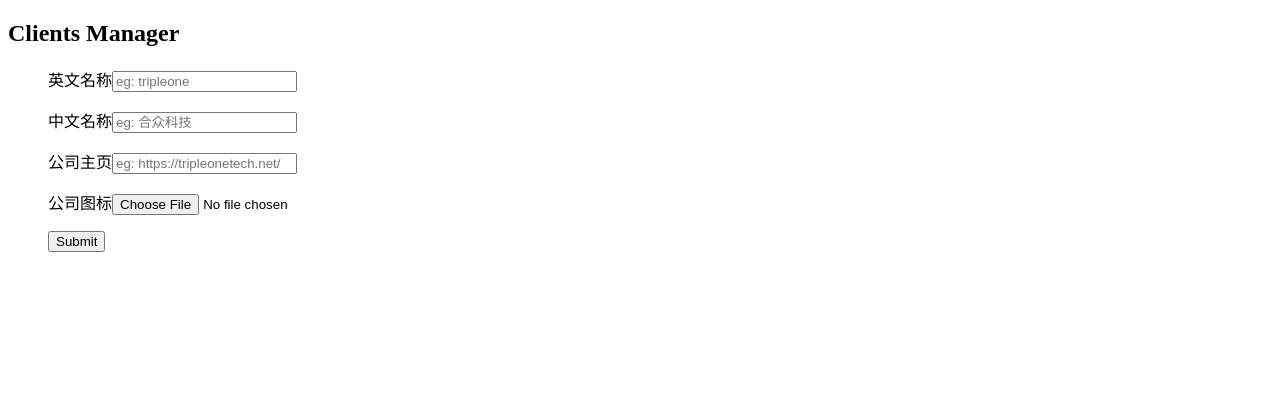
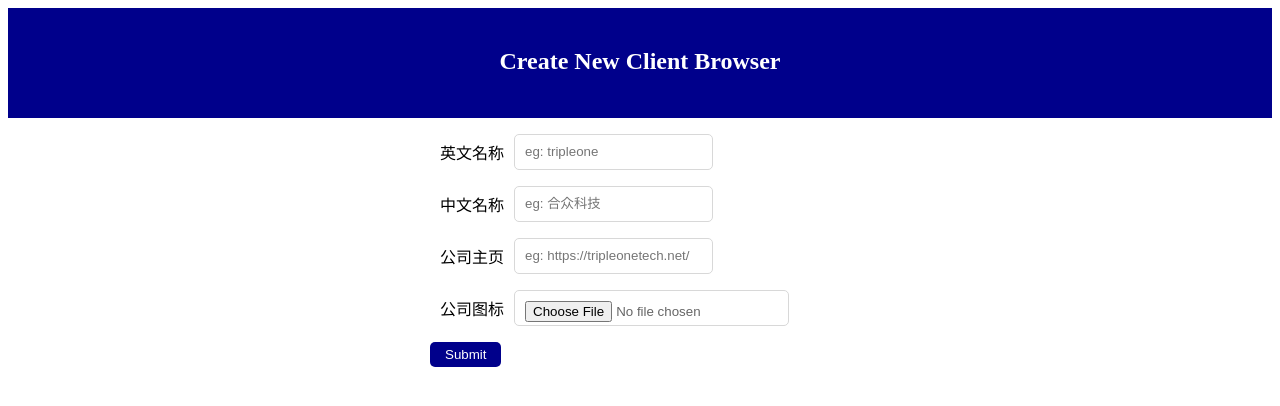
Before and after one commit to jarvischang722/browser-service, a website: page src/public/client.html in a window 1280 px wide. Drawn offline with Linux system fonts and the light colour scheme; files that its build step writes are made by us from their sources.

Commit message:
add css file

```diff
--- a/src/index.js
+++ b/src/index.js
@@ -35,6 +35,7 @@ apiRouter.use(bodyParser.json())
 route.bind(apiRouter, config)
 app.use('/', apiRouter)
 
+app.use("/styles",  express.static('src/public/css'));
 app.use('/download', express.static('deploy'));
 
 const port = config.server.port
--- a/src/public/client.html
+++ b/src/public/client.html
@@ -1,14 +1,14 @@
 <!DOCTYPE HTML>
 <html>
     <head>
-        <link rel="stylesheet" href="css/styles.css">
+        <link rel="stylesheet" href="/styles/client.css">
     </head>
     <body>
-        <div>
-            <div>
-                <h2>Clients Manager</h2>
+        <div class="App">
+            <div class="App-header">
+                <h2>Create New Client Browser</h2>
             </div>
-            <div>
+            <div class="Client">
                 <form action="/browser/create" method="post" enctype="multipart/form-data">
                     <ul>
                         <p><label>英文名称</label><input type="text" placeholder="eg: tripleone" name="client" /></p>
--- /dev/null
+++ b/src/public/css/client.css
@@ -0,0 +1,67 @@
+.App {
+  text-align: center;
+}
+
+.App-header {
+  background-color: darkblue;
+  height: 70px;
+  padding: 20px;
+  color: white;
+}
+
+.Client {
+  margin-right: auto;
+  margin-left: auto;
+  width: 500px;
+  text-align: left;
+}
+
+label{
+    display: inline-block;
+    padding: 0 10px;
+    vertical-align: middle;
+}
+
+input{
+    outline: none;
+    border: 1px solid rgb(216, 216, 216);
+    padding: 2px 10px 2px 10px;
+}
+
+input[type="text"]{
+    height: 14px;
+    line-height: 14px;
+    border-radius: 5px;
+    padding:10px 10px;
+    vertical-align: middle;
+    color:#666;
+}
+
+input[type="file"]{
+    height: 14px;
+    line-height: 14px;
+    border-radius: 5px;
+    padding:10px 10px;
+    vertical-align: middle;
+    color:#666;
+}
+
+input[type="button"]{
+    padding: 0px 15px;
+    height:40px;
+    width: 100px;
+}
+
+input[type="submit"] {
+    padding:5px 15px;
+    background: darkblue;
+    border:0 none;
+    cursor:pointer;
+    border-radius: 5px;
+    -webkit-border-radius: 5px;
+    -webkit-text-fill-color: white;
+}
+
+ul {
+  list-style-type: none;
+}
```
